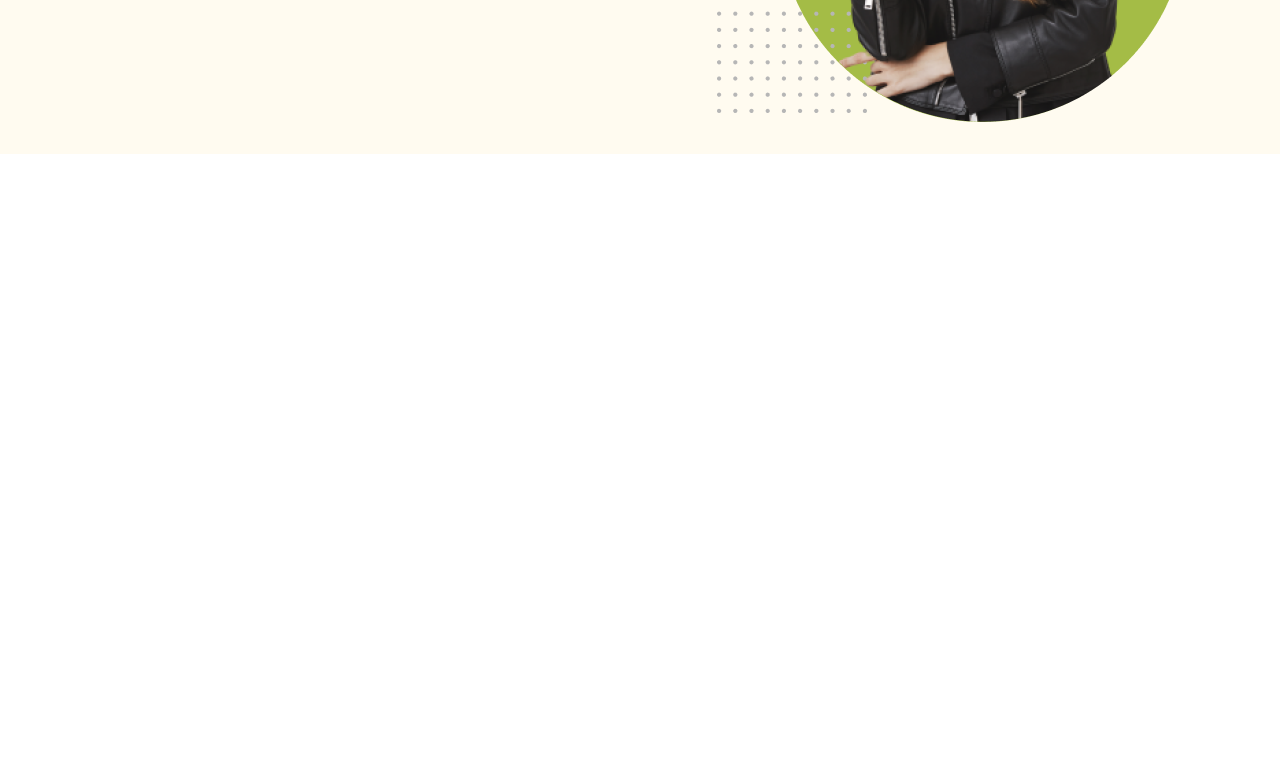
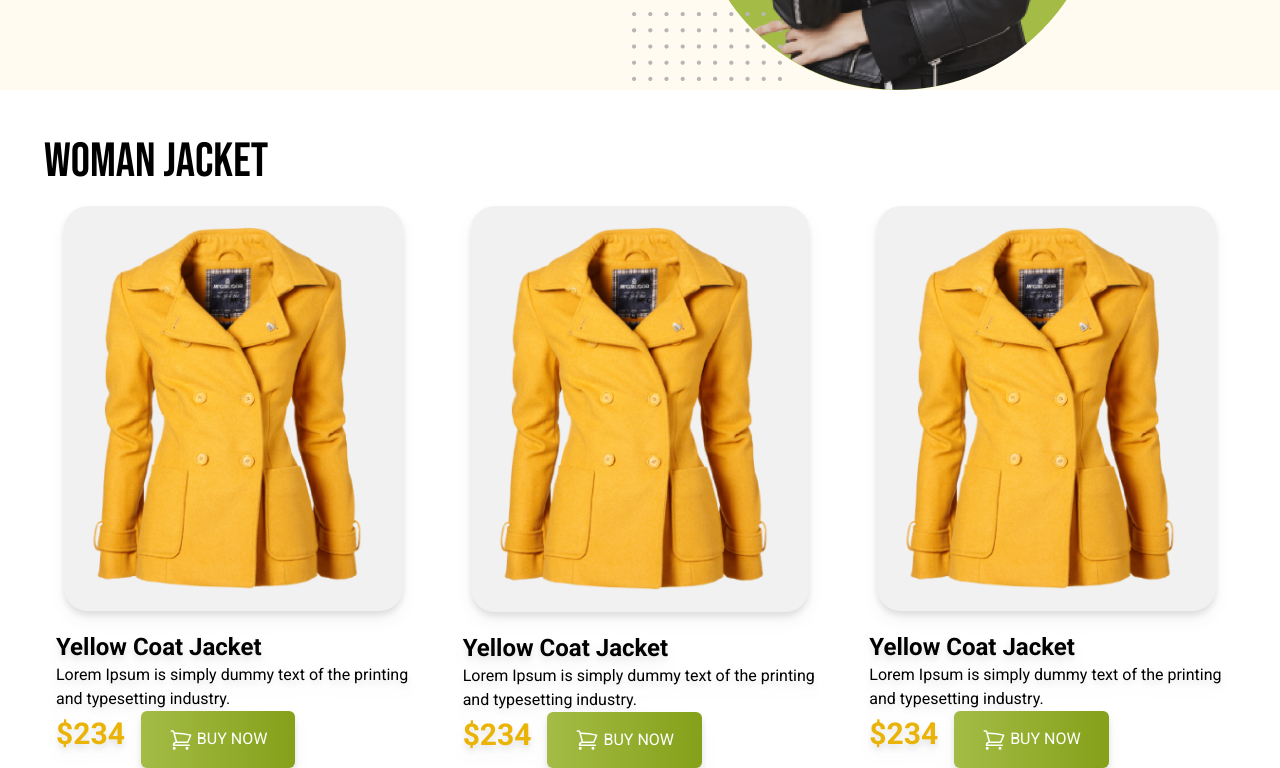
Before and after one commit to mkiuzzl01/Penguin-Fashion-UseTailwind, a plain HTML site: page index.html in a window 1280 px wide. Shown: the part 469-1237 px from the top of the page. Before the commit the page ends 800 px from the top, so only its background shows below. Drawn offline with nearby package versions, Linux system fonts and the light colour scheme.

Commit message:
Woman section is done

```diff
--- a/index.html
+++ b/index.html
@@ -7,8 +7,8 @@
     <script src="https://cdn.tailwindcss.com"></script>
     <title>Penguin Fashion</title>
 </head>
-<body class="mx-w-[1440px] mx-auto">
-    <header class="bg-[#FFFBF0]">
+<body>
+    <header class="bg-[#FFFBF0] mx-w-[1440px] mx-auto">
         <!-- This is Navigation Bar -->
         <nav class="pt-10 flex flex-col md:flex-col lg:flex-row justify-between items-center">
             <div class="text-2xl font-bold mx-14 Montserrat"><span class="text-lime-600">Penguin</span> Fashion</div>
@@ -22,7 +22,7 @@
             </div>
         </nav>
         <!-- This is banner Section -->
-        <div class="banner p-8 flex flex-col md:flex-row lg:flex-row justify-evenly items-center">
+        <div class="banner ps-11 flex flex-col md:flex-row lg:flex-row justify-between items-center">
             <div class="banner-content space-y-3">
                 <div class="banner-text">
                     <h1 class="text-7xl uppercase Bebas"><span class=" text-[#FABE4C]">Be the Penguins</span><br>
@@ -36,13 +36,64 @@
                       </svg>
                       BUY NOW</button>
             </div>
-            <div class="banner-image">
+            <div class="banner-image pe-5 md:pe-20 lg:pe-44">
                 <img src="Images/model.png" alt="">
             </div>
         </div>
     </header>
-    <main>
+    <main class="mx-w-[1440px] mx-auto pt-12 px-11">
+        <!-- Woman-Jacket -->
+        <section>
+            <h3 class="text-5xl uppercase Bebas">Woman Jacket</h3>
+            <div class="Woman-card-container grid gap-7 grid-cols-1 md:grid-cols-2  lg:grid-cols-3 Roboto">
 
+                <div class="card space-x-3 drop-shadow-lg">
+                    <div class="card-image bg-[#F1F1F1] rounded-3xl lg:p-5 m-5">
+                        <img src="Images/jacket-1.png" alt="">
+                    </div>
+                <h4 class="card-title text-2xl font-bold">Yellow Coat Jacket </h4>
+                <p class="card-description">Lorem Ipsum is simply dummy text of the
+                    printing and typesetting industry.</p>
+                <h3 class="card-price text-3xl font-black text-yellow-500 inline">$234</h3>
+                <button class="py-4 px-7 Roboto text-white uppercase rounded-md bg-gradient-to-r from-[#A4BC46] to-[#85A019]">
+                    <svg xmlns="http://www.w3.org/2000/svg" fill="none" viewBox="0 0 24 24" stroke-width="1.5" stroke="currentColor" class="w-6 h-6 inline">
+                        <path stroke-linecap="round" stroke-linejoin="round" d="M2.25 3h1.386c.51 0 .955.343 1.087.835l.383 1.437M7.5 14.25a3 3 0 0 0-3 3h15.75m-12.75-3h11.218c1.121-2.3 2.1-4.684 2.924-7.138a60.114 60.114 0 0 0-16.536-1.84M7.5 14.25 5.106 5.272M6 20.25a.75.75 0 1 1-1.5 0 .75.75 0 0 1 1.5 0Zm12.75 0a.75.75 0 1 1-1.5 0 .75.75 0 0 1 1.5 0Z" />
+                      </svg>
+                      BUY NOW</button>
+                </div>
+
+                <div class="card space-x-3 drop-shadow-lg">
+                    <div class="card-image bg-[#F1F1F1] m-5 p-5 rounded-3xl">
+                        <img src="Images/jacket-1.png" alt="">
+                    </div>
+                <h4 class="card-title text-2xl font-bold">Yellow Coat Jacket </h4>
+                <p class="card-description">Lorem Ipsum is simply dummy text of the
+                    printing and typesetting industry.</p>
+                <h3 class="card-price text-3xl font-black text-yellow-500 inline">$234</h3>
+                <button class="py-4 px-7 Roboto text-white uppercase rounded-md bg-gradient-to-r from-[#A4BC46] to-[#85A019]">
+                    <svg xmlns="http://www.w3.org/2000/svg" fill="none" viewBox="0 0 24 24" stroke-width="1.5" stroke="currentColor" class="w-6 h-6 inline">
+                        <path stroke-linecap="round" stroke-linejoin="round" d="M2.25 3h1.386c.51 0 .955.343 1.087.835l.383 1.437M7.5 14.25a3 3 0 0 0-3 3h15.75m-12.75-3h11.218c1.121-2.3 2.1-4.684 2.924-7.138a60.114 60.114 0 0 0-16.536-1.84M7.5 14.25 5.106 5.272M6 20.25a.75.75 0 1 1-1.5 0 .75.75 0 0 1 1.5 0Zm12.75 0a.75.75 0 1 1-1.5 0 .75.75 0 0 1 1.5 0Z" />
+                      </svg>
+                      BUY NOW</button>
+                </div>
+
+                <div class="card space-x-3 drop-shadow-lg">
+                    <div class="card-image bg-[#F1F1F1] p-5 m-5 rounded-3xl">
+                        <img src="Images/jacket-1.png" alt="">
+                    </div>
+                <h4 class="card-title text-2xl font-bold">Yellow Coat Jacket </h4>
+                <p class="card-description">Lorem Ipsum is simply dummy text of the
+                    printing and typesetting industry.</p>
+                <h3 class="card-price text-3xl font-black text-yellow-500 inline">$234</h3>
+                <button class="py-4 px-7 Roboto text-white uppercase rounded-md bg-gradient-to-r from-[#A4BC46] to-[#85A019]">
+                    <svg xmlns="http://www.w3.org/2000/svg" fill="none" viewBox="0 0 24 24" stroke-width="1.5" stroke="currentColor" class="w-6 h-6 inline">
+                        <path stroke-linecap="round" stroke-linejoin="round" d="M2.25 3h1.386c.51 0 .955.343 1.087.835l.383 1.437M7.5 14.25a3 3 0 0 0-3 3h15.75m-12.75-3h11.218c1.121-2.3 2.1-4.684 2.924-7.138a60.114 60.114 0 0 0-16.536-1.84M7.5 14.25 5.106 5.272M6 20.25a.75.75 0 1 1-1.5 0 .75.75 0 0 1 1.5 0Zm12.75 0a.75.75 0 1 1-1.5 0 .75.75 0 0 1 1.5 0Z" />
+                      </svg>
+                      BUY NOW</button>
+                </div>
+                </div>
+            </div>
+        </section>
     </main>
     <footer>
 
```
